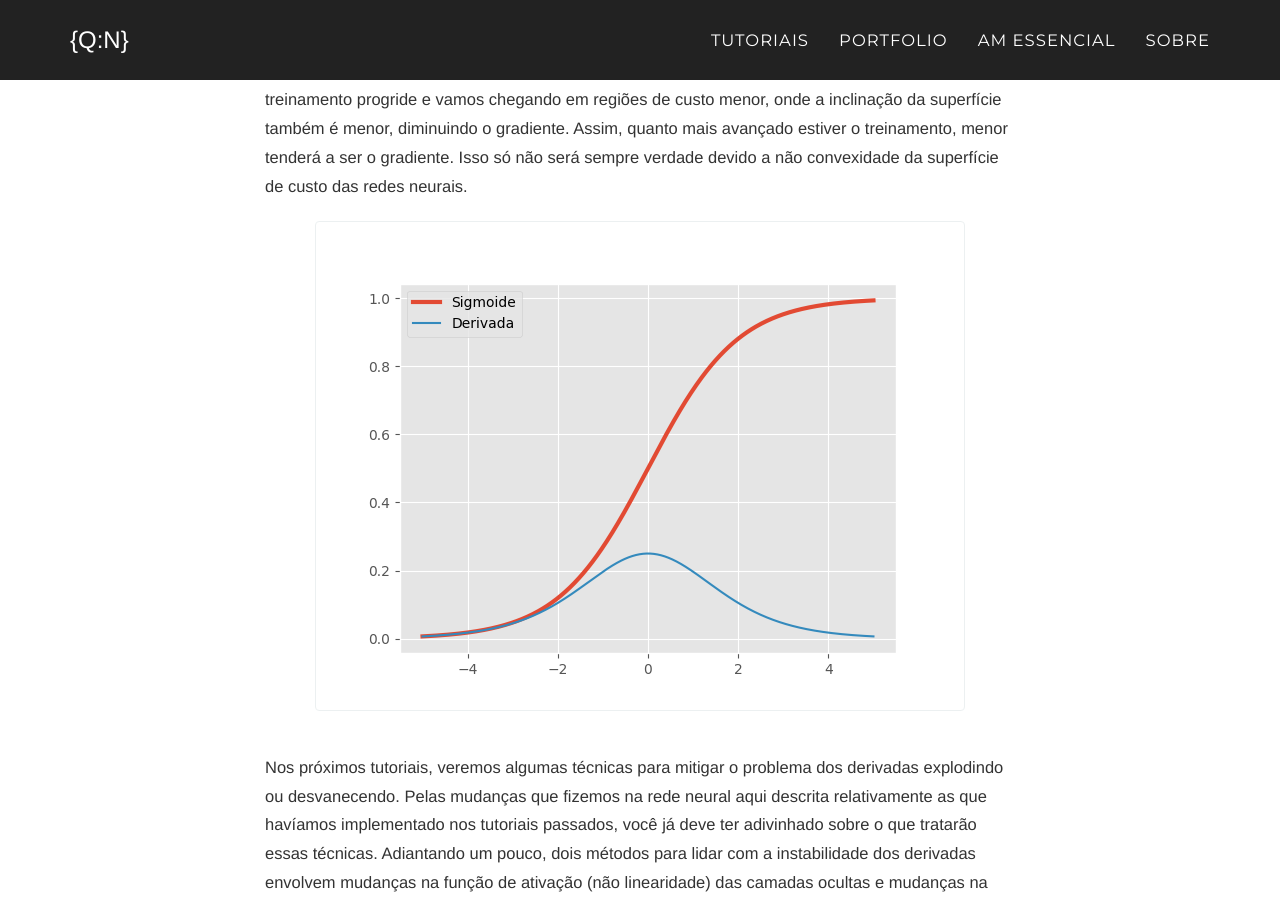
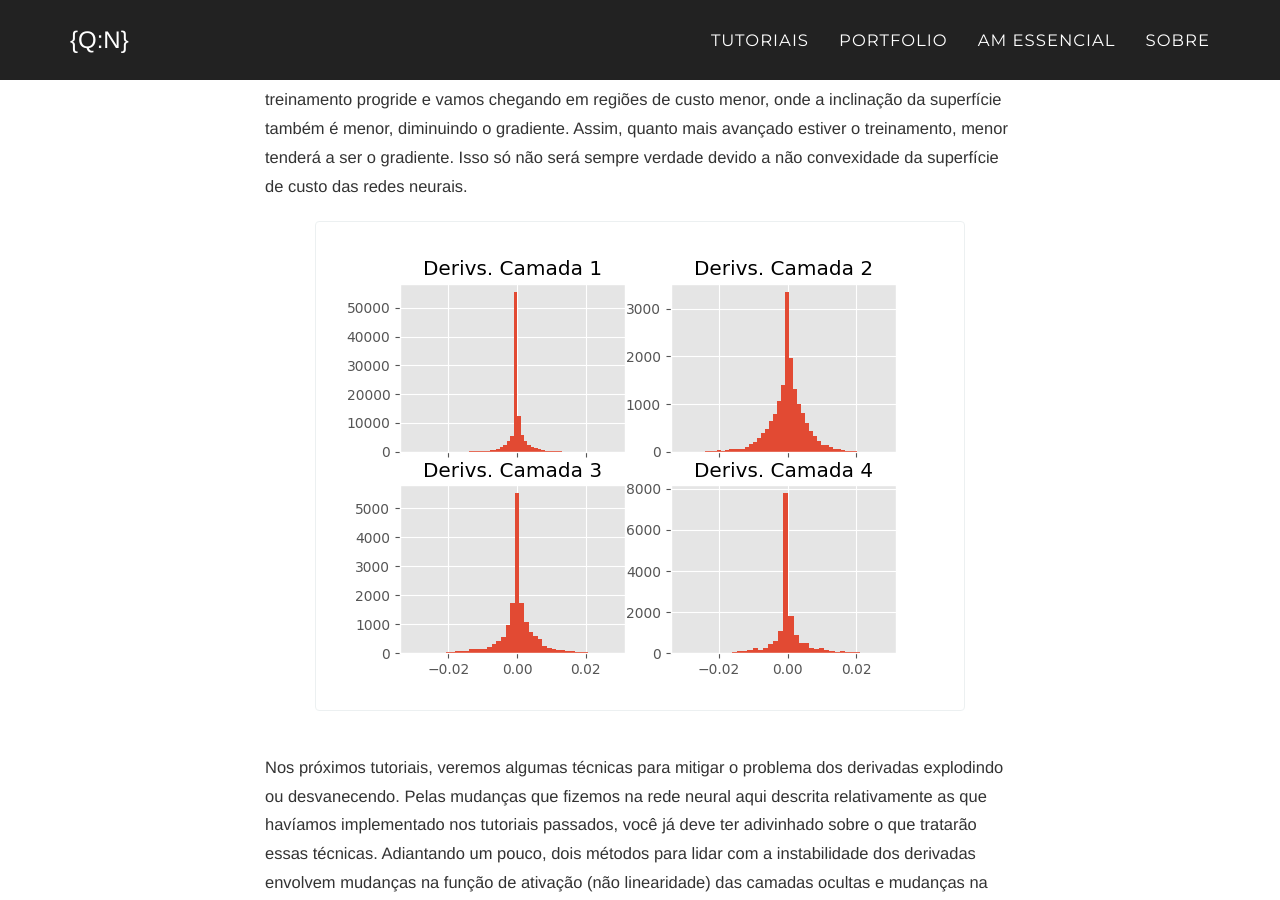
Before and after one commit to matheusfacure/matheusfacure.github.io, a Jekyll site: the page built from _posts/2017-07-10-problemas-treinamento.md, in a window 1280 px wide and 900 px high, scrolled down 4523 px. Built offline with Jekyll 4.4.1, drawn with Linux system fonts in a browser that asks for light colours; some web fonts are replaced; formulas are drawn with MathJax 3; comment, search, counter and statistics services are not loaded.

Commit message:
Update 2017-07-10-problemas-treinamento.md

```diff
--- a/_posts/2017-07-10-problemas-treinamento.md
+++ b/_posts/2017-07-10-problemas-treinamento.md
@@ -76,13 +76,13 @@ Podemos usar a funcionalidade de autodiferenciação do TensorFlow para calcular
 
 Quando iniciamos o treinamento da rede neural descrita acima, na primeira iteração, os derivadas das quatro camadas apresentam as seguintes distribuições.
 
-<img class="img-responsive center-block thumbnail" src="/img/tutorial/grad_hist_start.png" alt="4-layer-net"/>
+<img class="img-responsive center-block thumbnail" src="/img/tutorial/grad_hist_start.png" alt="hist1"/>
 
 Como previsto, a distribuição dos derivadas da primeira camada é bastante centrado em zero, sendo que nem os extremos das caudas da distribuição chegam em \\(\pm 0.025\\). A medida que progredimos para camadas mais ao final da rede, a distribuição dos derivadas fica mais larga. Nesse caso, o problema da instabilidade dos derivadas faz com que os parâmetros da primeira sejam atualizados de maneira quase que insignificante, dificultando o seu treinamento.
 
 Após algumas iterações de treino, a distribuição dos derivadas da primeira camada continuam próximos de zero. A distribuição das outras camadas também ficam mais centradas em zero, mas isso é esperado, conforme vimos no [tutorial de gradiente descendente](https://matheusfacure.github.io/2017/02/20/MQO-Gradiente-Descendente/). Apenas relembrando, conforme o treinamento progride e vamos chegando em regiões de custo menor, onde a inclinação da superfície também é menor, diminuindo o gradiente. Assim, quanto mais avançado estiver o treinamento, menor tenderá a ser o gradiente. Isso só não será sempre verdade devido a não convexidade da superfície de custo das redes neurais.
 
-<img class="img-responsive center-block thumbnail" src="/img/tutorial/activations/sigmoid.png" alt="sigmoid"/>
+<img class="img-responsive center-block thumbnail" src="/img/tutorial/grad_hist_end.png" alt="hist2"/>
 
 Nos próximos tutoriais, veremos algumas técnicas para mitigar o problema dos derivadas explodindo ou desvanecendo. Pelas mudanças que fizemos na rede neural aqui descrita relativamente as que havíamos implementado nos tutoriais passados, você já deve ter adivinhado sobre o que tratarão essas técnicas. Adiantando um pouco, dois métodos para lidar com a instabilidade dos derivadas envolvem mudanças na função de ativação (não linearidade) das camadas ocultas e mudanças na inicialização dos parâmetros.
 
```
